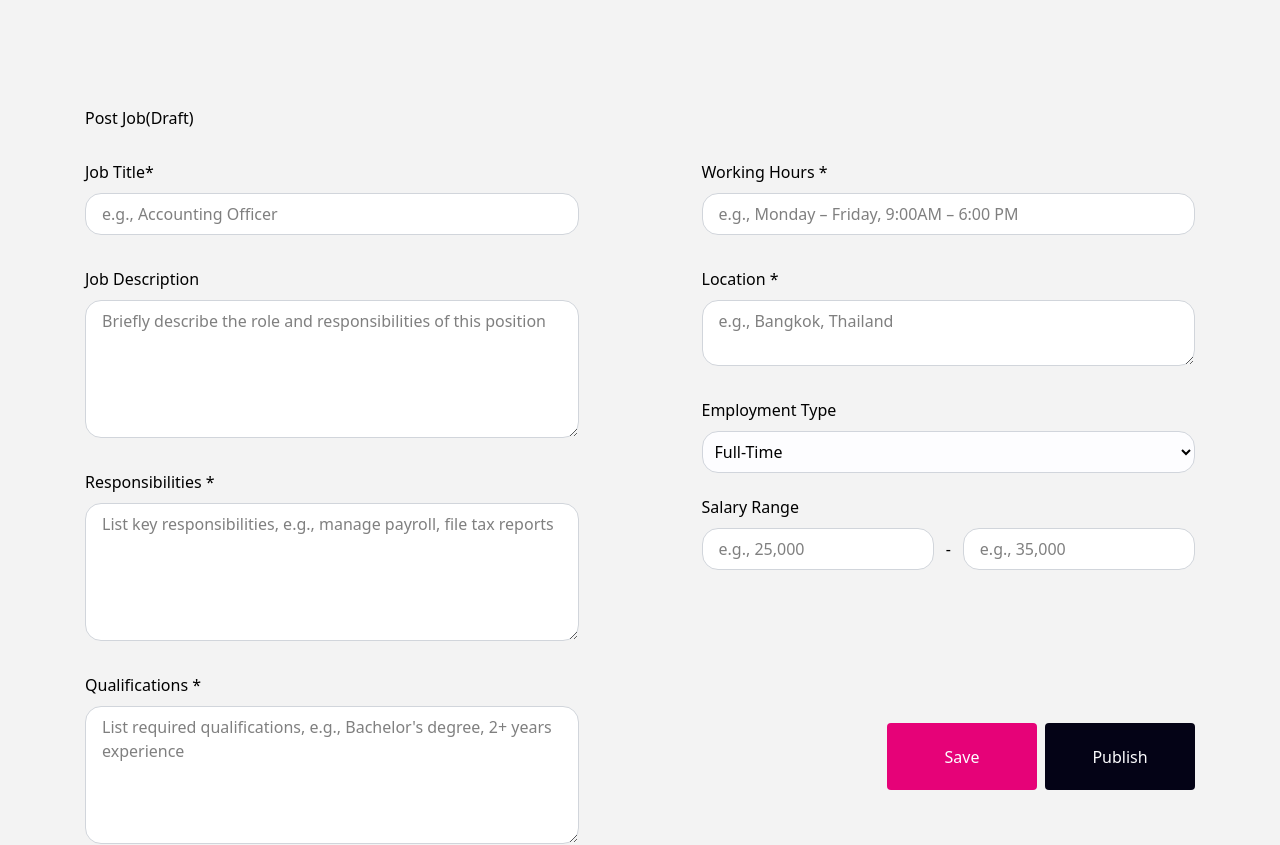
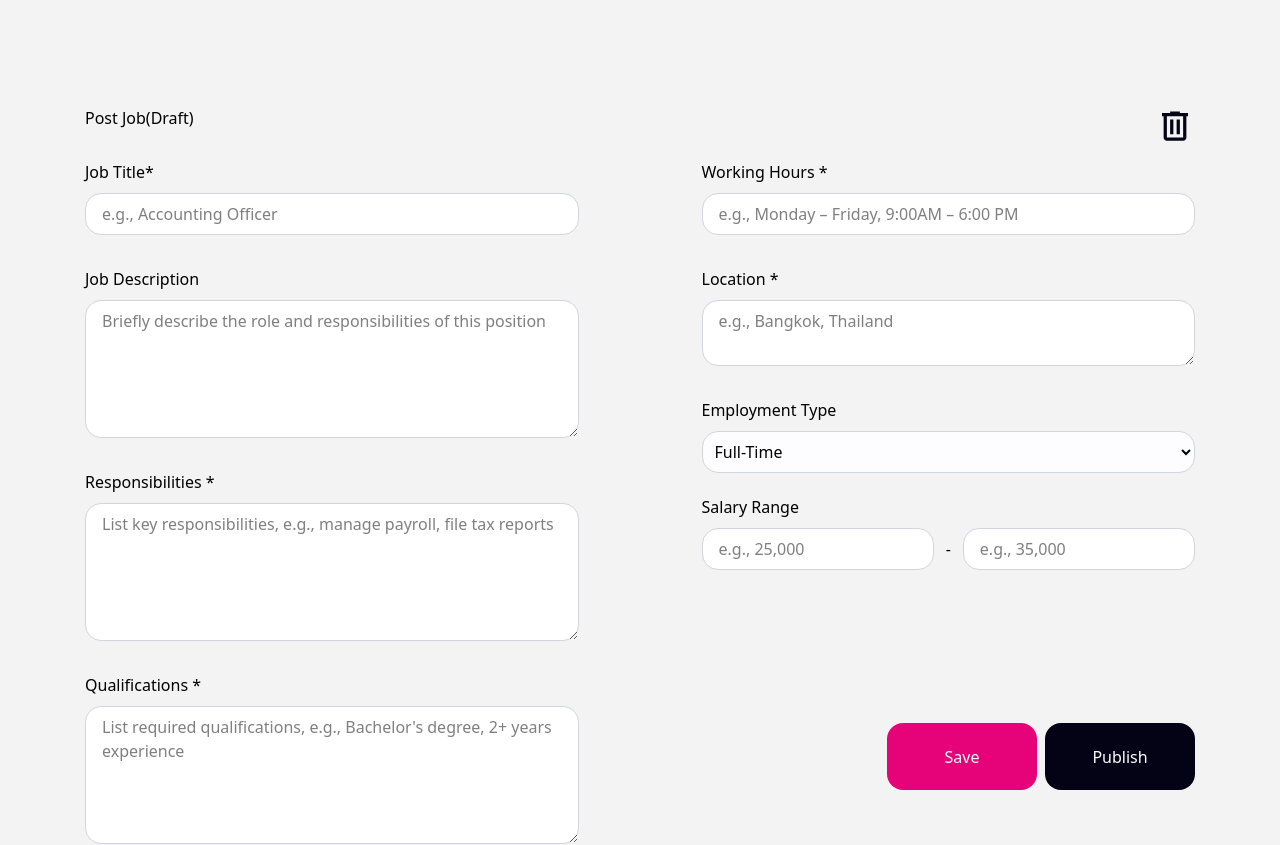
Before and after one commit to CSC105-2024/G19-LetUsSleep-PreHack-2025, a React (Vite) app in the folder Frontend/: page /CJobPostForm in a window 1280 px wide. Shown: the top 845 px of the page. Built offline with nearby package versions, Linux system fonts and the light colour scheme.

Commit message:
style: update reusable CSS classes

```diff
--- a/Frontend/src/index.css
+++ b/Frontend/src/index.css
@@ -1,8 +1,7 @@
 @import "tailwindcss";
 
 @theme {
-  --radius-st: rounded-2xl;
-  --radius-e: rounded-lg;
+  /*rounded-2xl(16px), rounded-lg(8px); */
   --font--mont: font-[montserrat];
   --color-lgray: #F3F3F3;
   --color-mgray: #D9D9D9;
@@ -18,7 +17,7 @@
   width: 100%;
   padding: 0.5rem 1rem; /* py-2 px-4 */
   border: 1px solid #D1D5DB; /* border-gray-300 */
-  border-radius: 16px; /* rounded-lg */
+  border-radius: 16px; /* rounded-2xl */
   font-size: 1rem;
   transition: box-shadow 0.2s ease;
   background-color: white;
@@ -32,7 +31,7 @@
 
 
 .custom-btn {
-  @apply flex w-[100px] items-center justify-center px-4 py-2 rounded text-white sm:w-[150px] sm:h-[67px] sm:p-[8px] shrink;
+  @apply flex w-[100px] items-center justify-center px-4 py-2 rounded-2xl text-white sm:w-[150px] sm:h-[67px] sm:p-[8px] shrink;
 }
 
 .btn-dpink {
@@ -42,6 +41,26 @@
 .btn-black {
   background-color: #040316;
 }
+
+.icon-delete {
+  width: 24px;
+  height: 24px;
+}
+
+@media (min-width: 640px) {
+  .icon-delete {
+    width: 32px;
+    height: 32px;
+  }
+}
+
+@media (min-width: 1024px) {
+  .icon-delete {
+    width: 40px;
+    height: 40px;
+  }
+}
+
 
 /* h1{
     color: #000;
```
